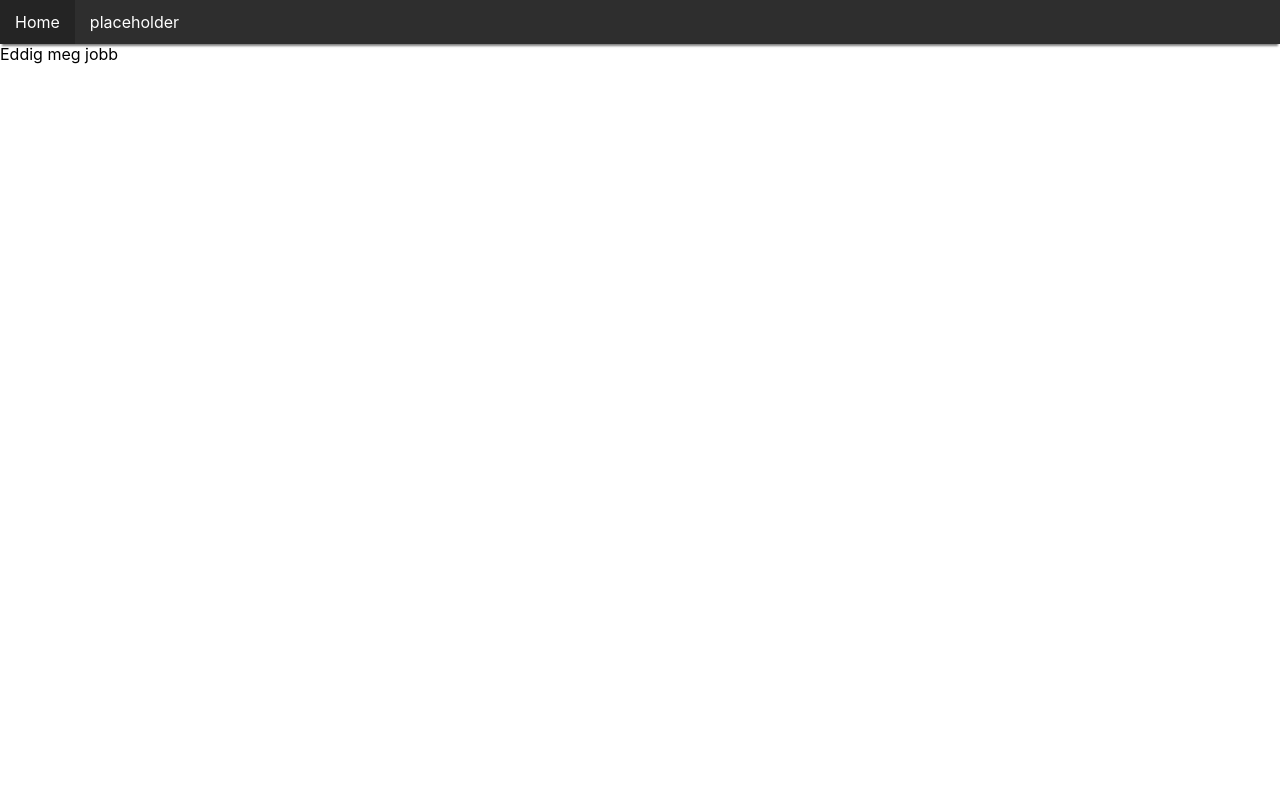
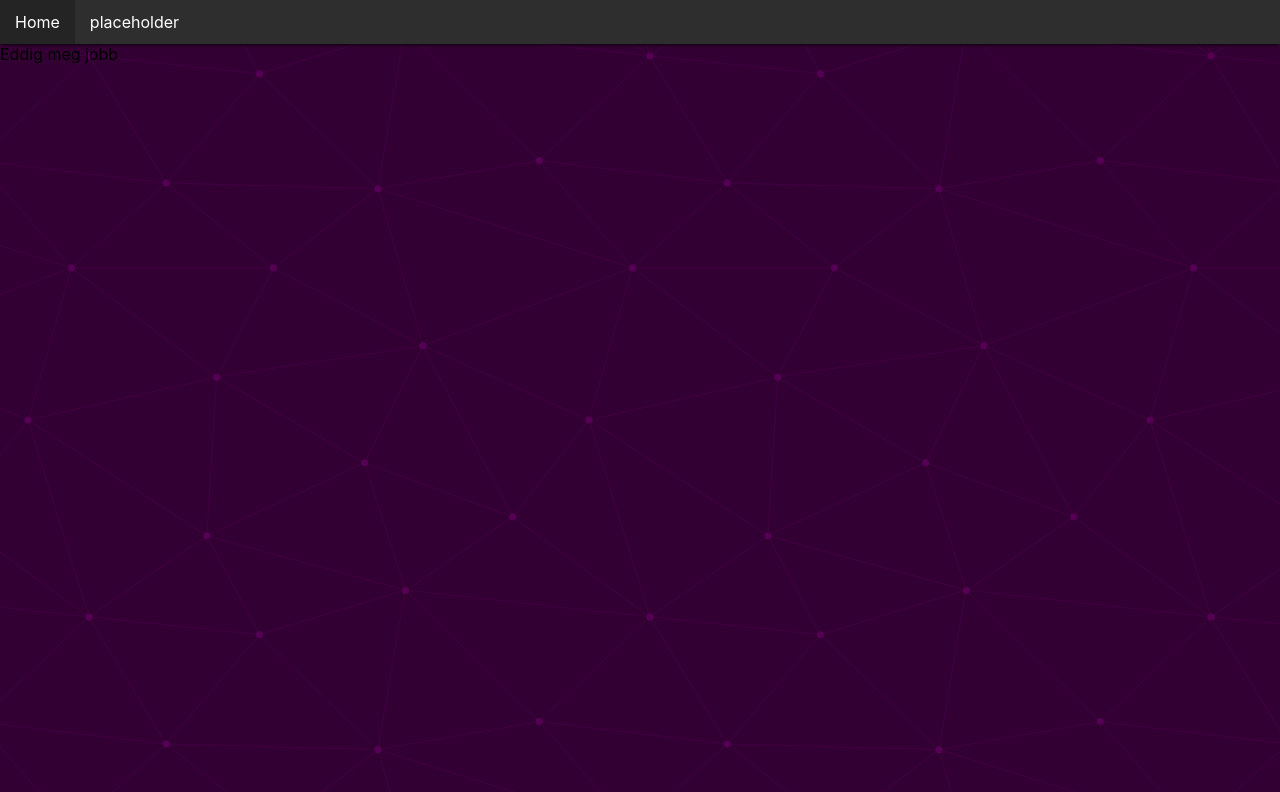
Before and after one commit to AndrasIstvanRacz/survey-app-frontend, a React (Create React App) app: page / in a window 1280 px wide. Shown: the top 792 px of the page. Built offline with nearby package versions, Linux system fonts and the light colour scheme.

Commit message:
Site body background added

```diff
--- a/src/App.js
+++ b/src/App.js
@@ -2,6 +2,7 @@ import React from "react";
 import Navigation from "./components/Navigation/Navigation";
 import Home from "./components/Home/Home";
 import {BrowserRouter, Route, Routes} from "react-router-dom";
+import "./AppStyle.css"
 
 
 class App extends React.Component {
--- /dev/null
+++ b/src/AppStyle.css
@@ -0,0 +1,3 @@
+body{
+    background-image: url("background.svg");
+}
```
